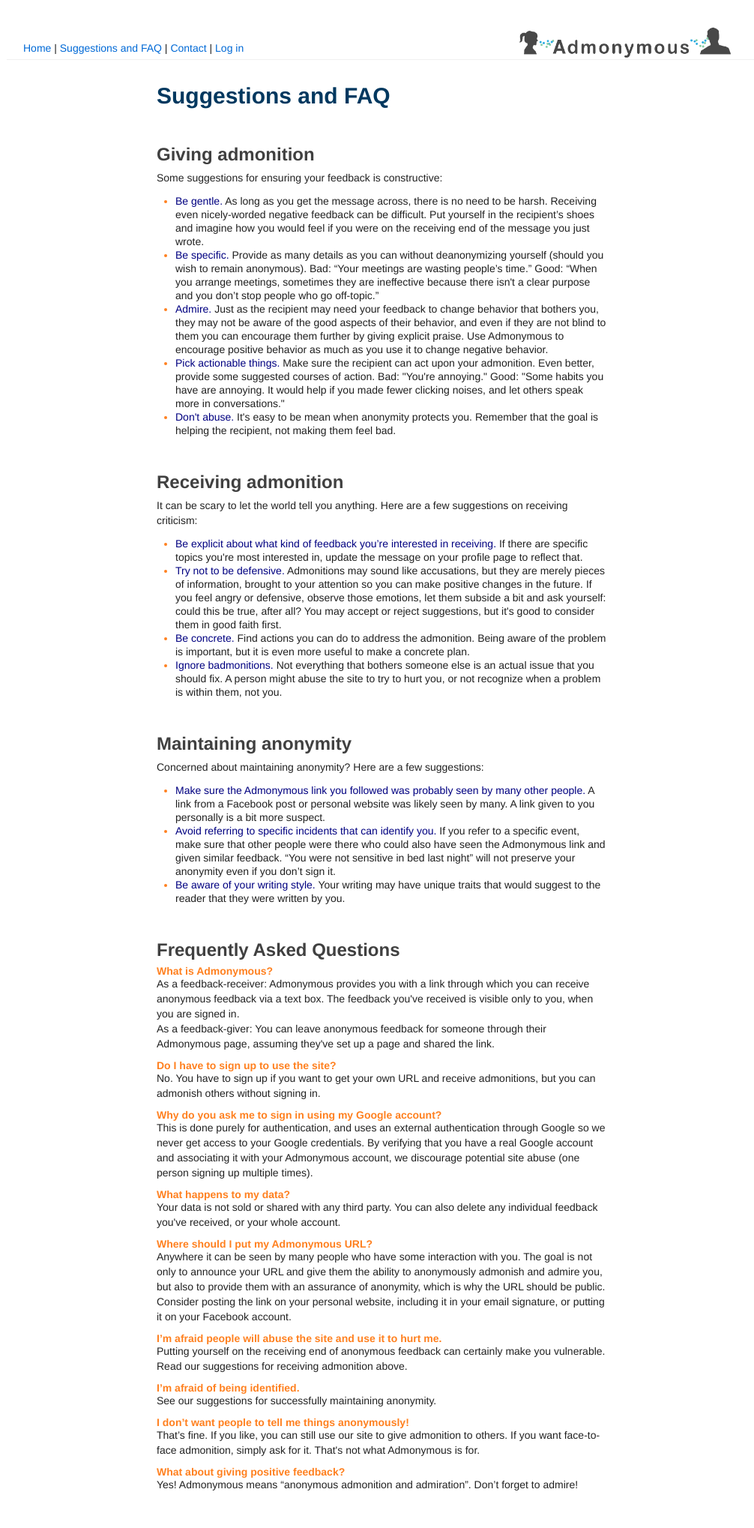
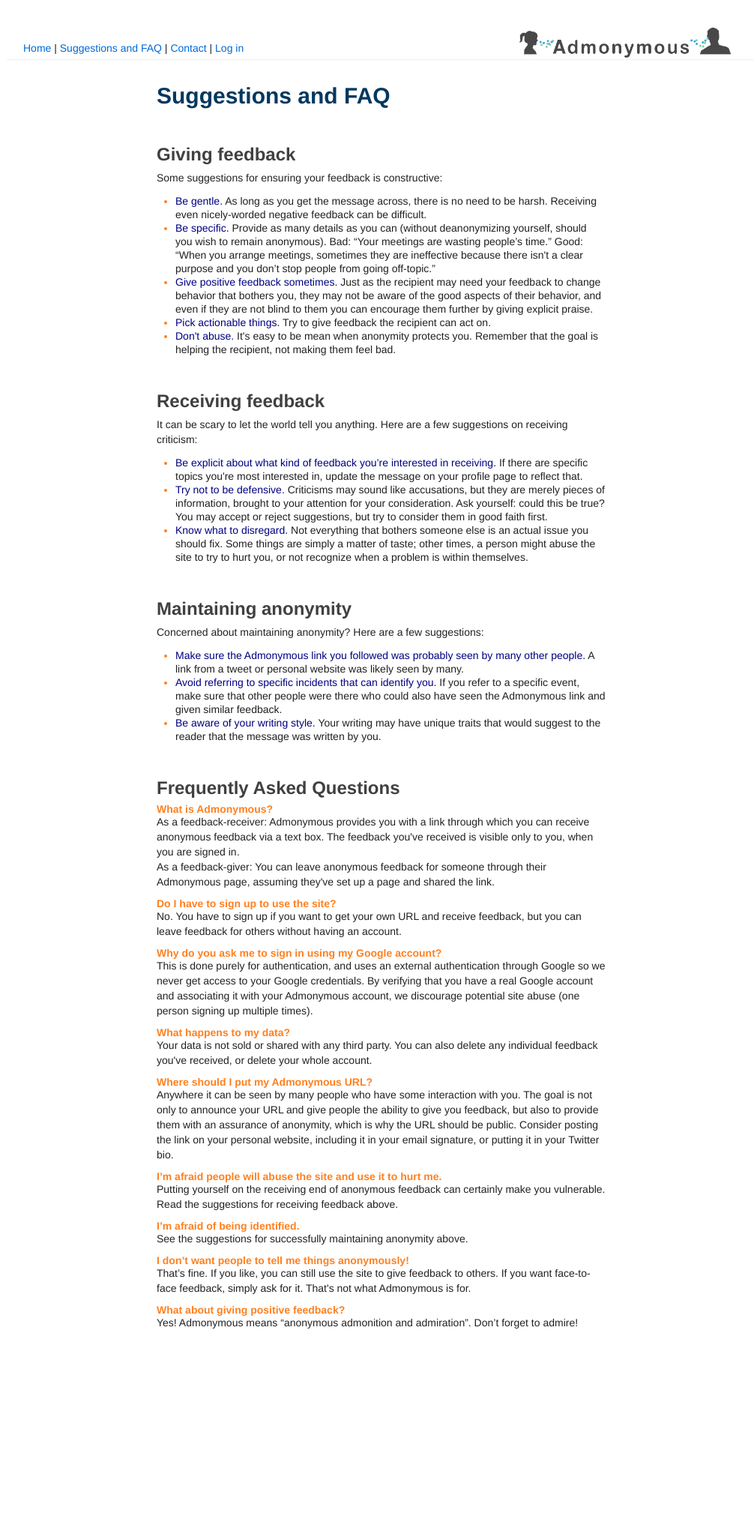
Before and after one commit to EloiseRosen/admonymous, a Django app: template templates/suggestions.html in a window 1280 px wide. Shown: the whole page at 75% size, without its empty margins (131-1137 px from the left). After the commit the page ends 1772 px from the top, so only its background shows below. Run offline with Django 3.2, Linux system fonts and the light colour scheme; the template is opened without the code that fills it, so the values that code supplies are empty; some libraries are stand-ins or nearby versions.

Commit message:
update text

```diff
--- a/main.py
+++ b/main.py
@@ -423,8 +423,8 @@ def suggestions(request):
     user = get_current_user(request)
     args = request.GET.dict()
     all_topics = [
-        {'name': 'giving', 'description': 'Giving admonition'},
-        {'name': 'receiving', 'description': 'Receiving admonition'},
+        {'name': 'giving', 'description': 'Giving feedback'},
+        {'name': 'receiving', 'description': 'Receiving feedback'},
         {'name': 'anonymity', 'description': 'Maintaining anonymity'},
         {'name': 'faq', 'description': 'Frequently Asked Questions'},
     ]
--- a/templates/suggestions.html
+++ b/templates/suggestions.html
@@ -36,15 +36,15 @@ return false;
 {% if not topic or "giving" in topic %}
 
 <br/>
-<a name="giving"><h2>Giving admonition</h2></a>
+<a name="giving"><h2>Giving feedback</h2></a>
 
 <p>Some suggestions for ensuring your feedback is constructive:</p>
 
 <ul>
-   <li><th1>Be gentle.</th1> <span>As long as you get the message across, there is no need to be harsh. Receiving even nicely-worded negative feedback can be difficult. Put yourself in the recipient’s shoes and imagine how you would feel if you were on the receiving end of the message you just wrote.</span></li>
-  <li><th1>Be specific.</th1> <span>Provide as many details as you can without deanonymizing yourself (should you wish to remain anonymous). Bad: “Your meetings are wasting people’s time.” Good: “When you arrange meetings, sometimes they are ineffective because there isn't a clear purpose and you don’t stop people who go off-topic.”</span></li>
-  <li><th1>Admire.</th1> <span>Just as the recipient may need your feedback to change behavior that bothers you, they may not be aware of the good aspects of their behavior, and even if they are not blind to them you can encourage them further by giving explicit praise. Use Admonymous to encourage positive behavior as much as you use it to change negative behavior.</span></li>
-   <li><th1>Pick actionable things.</th1> <span>Make sure the recipient can act upon your admonition. Even better, provide some suggested courses of action. Bad: "You're annoying." Good: "Some habits you have are annoying. It would help if you made fewer clicking noises, and let others speak more in conversations." </span></li>
+   <li><th1>Be gentle.</th1> <span>As long as you get the message across, there is no need to be harsh. Receiving even nicely-worded negative feedback can be difficult.</span></li>
+  <li><th1>Be specific.</th1> <span>Provide as many details as you can (without deanonymizing yourself, should you wish to remain anonymous). Bad: “Your meetings are wasting people’s time.” Good: “When you arrange meetings, sometimes they are ineffective because there isn't a clear purpose and you don’t stop people from going off-topic.”</span></li>
+  <li><th1>Give positive feedback sometimes.</th1> <span>Just as the recipient may need your feedback to change behavior that bothers you, they may not be aware of the good aspects of their behavior, and even if they are not blind to them you can encourage them further by giving explicit praise.</span></li>
+   <li><th1>Pick actionable things.</th1> <span>Try to give feedback the recipient can act on.</span></li>
   <li><th1>Don't abuse.</th1> <span>It's easy to be mean when anonymity protects you. Remember that the goal is helping the recipient, not making them feel bad.</span></li>
 </ul>
 
@@ -54,15 +54,14 @@ return false;
 
 {% if not topic or "receiving" in topic %}
 
-<a name="receiving"><h2>Receiving admonition</h2></a>
+<a name="receiving"><h2>Receiving feedback</h2></a>
 
 <p>It can be scary to let the world tell you anything. Here are a few suggestions on receiving criticism:</p>
 
 <ul>
 <li><th1>Be explicit about what kind of feedback you’re interested in receiving.</th1> <span>If there are specific topics you're most interested in, update the message on your profile page to reflect that.</span></li>
-<li><th1>Try not to be defensive.</th1> <span>Admonitions may sound like accusations, but they are merely pieces of information, brought to your attention so you can make positive changes in the future. If you feel angry or defensive, observe those emotions, let them subside a bit and ask yourself: could this be true, after all? You may accept or reject suggestions, but it's good to consider them in good faith first. </span></li>
-<li><th1>Be concrete.</th1> <span>Find actions you can do to address the admonition. Being aware of the problem is important, but it is even more useful to make a concrete plan.</span></li>
-<li><th1>Ignore badmonitions.</th1> <span>Not everything that bothers someone else is an actual issue that you should fix. A person might abuse the site to try to hurt you, or not recognize when a problem is within them, not you.</span></li>
+<li><th1>Try not to be defensive.</th1> <span>Criticisms may sound like accusations, but they are merely pieces of information, brought to your attention for your consideration. Ask yourself: could this be true? You may accept or reject suggestions, but try to consider them in good faith first.</span></li>
+<li><th1>Know what to disregard.</th1> <span>Not everything that bothers someone else is an actual issue you should fix. Some things are simply a matter of taste; other times, a person might abuse the site to try to hurt you, or not recognize when a problem is within themselves.</span></li>
 </ul>
 
 <br/>
@@ -76,9 +75,9 @@ return false;
 <p>Concerned about maintaining anonymity? Here are a few suggestions:</p>
 
 <ul>
-<li><th1>Make sure the Admonymous link you followed was probably seen by many other people.</th1> <span>A link from a Facebook post or personal website was likely seen by many. A link given to you personally is a bit more suspect.</span></li>
-<li><th1>Avoid referring to specific incidents that can identify you.</th1> <span>If you refer to a specific event, make sure that other people were there who could also have seen the Admonymous link and given similar feedback. “You were not sensitive in bed last night” will not preserve your anonymity even if you don’t sign it.
-<li><th1>Be aware of your writing style.</th1> <span>Your writing may have unique traits that would suggest to the reader that they were written by you.</span></li>
+<li><th1>Make sure the Admonymous link you followed was probably seen by many other people.</th1> <span>A link from a tweet or personal website was likely seen by many.</span></li>
+<li><th1>Avoid referring to specific incidents that can identify you.</th1> <span>If you refer to a specific event, make sure that other people were there who could also have seen the Admonymous link and given similar feedback.</span></li>
+<li><th1>Be aware of your writing style.</th1> <span>Your writing may have unique traits that would suggest to the reader that the message was written by you.</span></li>
 </ul>
 
 <br/>
@@ -99,7 +98,7 @@ As a feedback-giver: You can leave anonymous feedback for someone through their
 <p>
 <strong>Do I have to sign up to use the site?</strong>
 <br/>
-No. You have to sign up if you want to get your own URL and receive admonitions, but you can admonish others without signing in.
+No. You have to sign up if you want to get your own URL and receive feedback, but you can leave feedback for others without having an account.
 </p>
 
 <p>
@@ -111,31 +110,31 @@ This is done purely for authentication, and uses an external authentication thro
 <p>
 <strong>What happens to my data?</strong>
 <br/>
-Your data is not sold or shared with any third party. You can also delete any individual feedback you've received, or your whole account.
+Your data is not sold or shared with any third party. You can also delete any individual feedback you've received, or delete your whole account.
 </p>
 
 <p>
 <strong>Where should I put my Admonymous URL?</strong>
 <br/>
-Anywhere it can be seen by many people who have some interaction with you. The goal is not only to announce your URL and give them the ability to anonymously admonish and admire you, but also to provide them with an assurance of anonymity, which is why the URL should be public. Consider posting the link on your personal website, including it in your email signature, or putting it on your Facebook account.
+Anywhere it can be seen by many people who have some interaction with you. The goal is not only to announce your URL and give people the ability to give you feedback, but also to provide them with an assurance of anonymity, which is why the URL should be public. Consider posting the link on your personal website, including it in your email signature, or putting it in your Twitter bio.
 </p>
 
 <p>
 <strong>I’m afraid people will abuse the site and use it to hurt me.</strong>
 <br/>
-Putting yourself on the receiving end of anonymous feedback can certainly make you vulnerable. Read our suggestions for receiving admonition above.
+Putting yourself on the receiving end of anonymous feedback can certainly make you vulnerable. Read the suggestions for receiving feedback above.
 </p>
 
 <p>
 <strong>I’m afraid of being identified.</strong>
 <br/>
-See our suggestions for successfully maintaining anonymity.
+See the suggestions for successfully maintaining anonymity above.
 </p>
 
 <p>
 <strong>I don’t want people to tell me things anonymously!</strong>
 <br/>
-That’s fine. If you like, you can still use our site to give admonition to others. If you want face-to-face admonition, simply ask for it. That's not what Admonymous is for.
+That’s fine. If you like, you can still use the site to give feedback to others. If you want face-to-face feedback, simply ask for it. That's not what Admonymous is for.
 </p>
 
 <p>
--- a/templates/topmenu.html
+++ b/templates/topmenu.html
@@ -5,7 +5,7 @@
   <div style="height:78px;padding:19px 32px 0 22px;">
     <div style="float:left;">
       <h2>{{ user.name }} ({{ user.username }})</h2>
-      <a href="/">My admonitions</a> | <a href="/{{ user.username }}">My public page</a> | <a href="/suggestions">Suggestions and FAQ</a> | <a href="/contact">Contact</a> | <a href="/logout">Log out</a>
+      <a href="/">My received feedback</a> | <a href="/{{ user.username }}">My public page</a> | <a href="/suggestions">Suggestions and FAQ</a> | <a href="/contact">Contact</a> | <a href="/logout">Log out</a>
     </div>
     <div style="float:right;text-align:right;">
       <a href="/"><img src="/static/images/Admonymous_logo.png" width="288" height="45" style="margin:20px 0 0 0;"/></a>
--- a/templates/user.html
+++ b/templates/user.html
@@ -6,7 +6,7 @@
 
     {% if success %}
       <div class="alert-message success">
-        Admonition successfully submitted!
+        Feedback successfully submitted!
       </div>
     {% else %}
 			<h1 style="text-align:center;">Leave a message for {{ target_user.name }}</h1>
@@ -37,7 +37,7 @@
   {% csrf_token %}
     <input type="text" name="email" value="" id="email"/>
     <fieldset style="padding-top:0px;">
-			<p>Enter your message here. If you haven't yet, please take a minute to go through some suggestions for <a href="/suggestions?giving" target="_giving">giving admonition</a> and <a href="/suggestions?anonymity" target="_anon">maintaining anonymity</a>.</p>
+			<p>Enter your message here. If you haven't yet, please take a minute to go through some suggestions for <a href="/suggestions?giving" target="_giving">giving feedback</a> and <a href="/suggestions?anonymity" target="_anon">maintaining anonymity</a>.</p>
       <textarea name="body" style="width:100%;height:200px;padding:20px;margin-top:0px;"></textarea><br/><br/>
 
       <div style="text-align:right;width:100%;">
```
Also changed, not shown: templates/home.html (+8 -9 lines).
